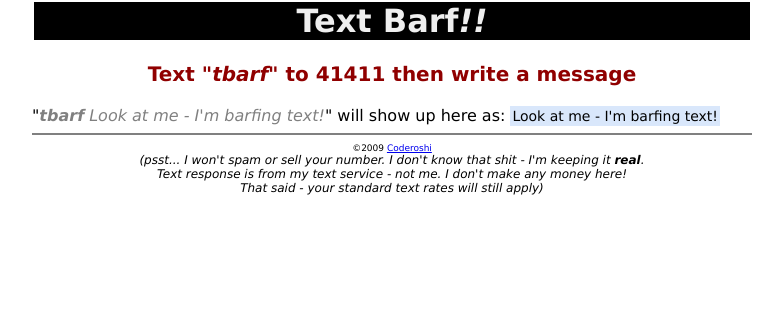
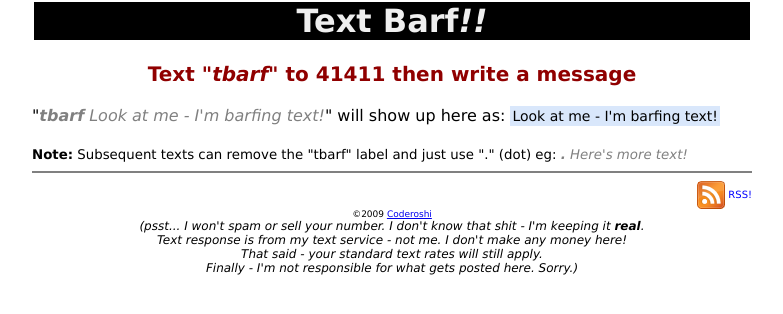
Before and after one commit to coderoshi/textbarf, a Django app: template templates/index.html in a window 1280 px wide. Shown: the top 314 px of the page, without its empty margins (248-1031 px from the left). Run offline with Django 3.2, Linux system fonts and the light colour scheme; the template is opened without the code that fills it, so the values that code supplies are empty.

Commit message:
added RSS capability

```diff
--- a/app.yaml
+++ b/app.yaml
@@ -4,5 +4,8 @@ runtime: python
 api_version: 1
 
 handlers:
+- url: /images
+  static_dir: static/images
+
 - url: .*
   script: main.py
--- a/templates/index.html
+++ b/templates/index.html
@@ -22,16 +22,26 @@ h2{font-size:20px;padding:0;margin:1em;color:#900000;}
 .help .quote{font-size:14px;display:inline;padding:2px;}
 .more{font-style:italic;font-size:12px;}
 #footer {font-size:9px;}
+#head a {font-size:10px;text-align:middle;text-decoration:none;color:blue;}
+#head img {vertical-align:middle;}
+#head .links {text-align:right;}
+.moar{font-size:smaller;}
 </style>
 <body>
 <div id="wrapper" align="center">
  <div id="content">
+ <div id="head">
   <h1>Text Barf<i>!!</i></h1>
   <h2>Text <em>"tbarf"</em> to 41411 then write a message</h2>
   <div class="help">
     "<span class="phonequote"><b>tbarf</b> Look at me - I'm barfing text!</span>" will show up here as: <div class="quote">Look at me - I'm barfing text!</div>
+    <br /><br /><span class="moar"><b>Note:</b> Subsequent texts can remove the "tbarf" label and just use "." (dot) eg: <span class="phonequote"><b>.</b> Here's more text!</span></span>
   </div>
   <hr noshade="noshade" />
+  <div class="links">
+  <a type="application/rss+xml" href="http://feeds2.feedburner.com/textbarf"><img src="/images/feed-icon-28x28.png" /> RSS!</a>
+  </div>
+  </div>
   <div class="barfs">
     <ul>
     {% for barf in barfs %}
@@ -45,7 +55,7 @@ h2{font-size:20px;padding:0;margin:1em;color:#900000;}
  </div>
  <div id="footer">
   &copy;2009 <a href="http://www.coderoshi.com/">Coderoshi</a>
-  <div class="more">(psst... I won't spam or sell your number. I don't know that shit - I'm keeping it <b>real</b>.<br />Text response is from my text service - not me. I don't make any money here!<br />That said - your standard text rates will still apply)</div>
+  <div class="more">(psst... I won't spam or sell your number. I don't know that shit - I'm keeping it <b>real</b>.<br />Text response is from my text service - not me. I don't make any money here!<br />That said - your standard text rates will still apply.<br />Finally - I'm not responsible for what gets posted here. Sorry.)</div>
  </div>
 </div>
 <script type="text/javascript">
```
Also changed, not shown: main.py (+18 -8 lines), static/images/feed-icon-28x28.png (added).
